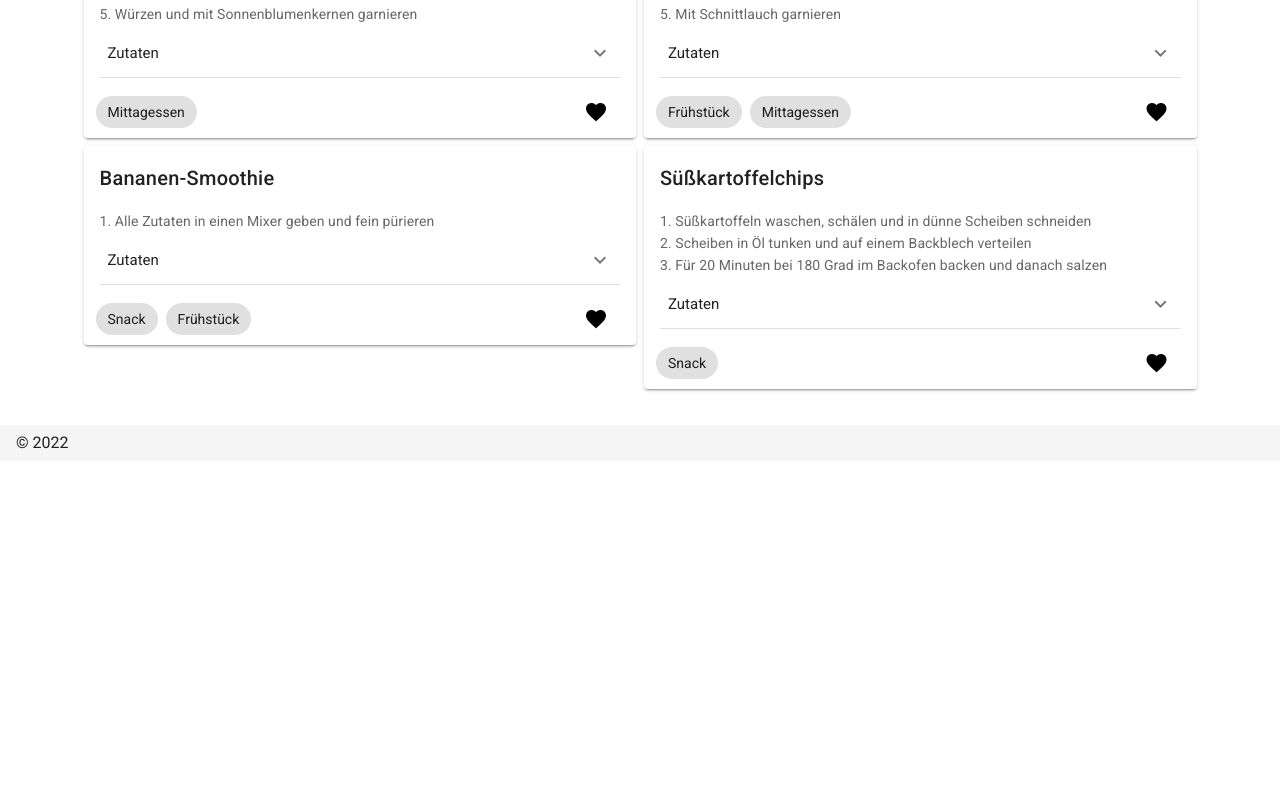
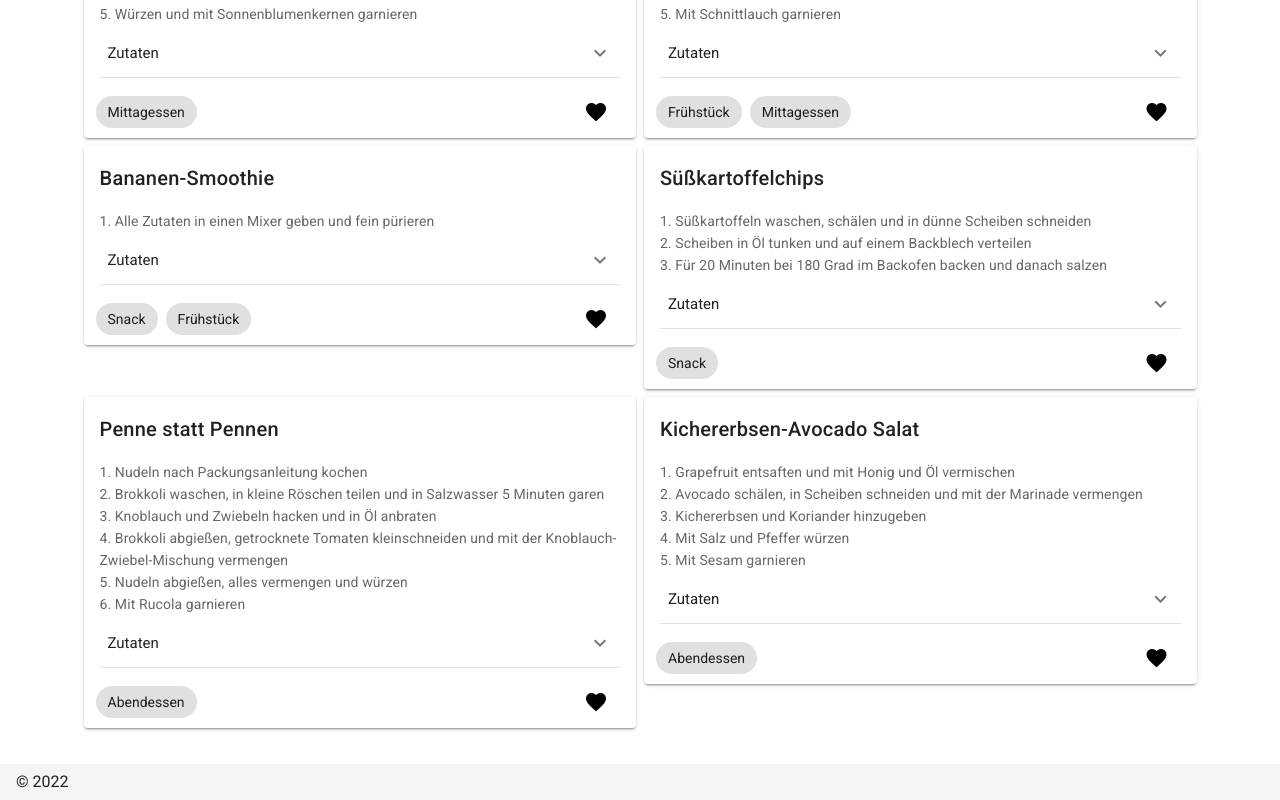
Before and after one commit to lailagryzik/Brain-Food, a Nuxt app: page /rezepte in a window 1280 px wide. Shown: the part 1196-1996 px from the top of the page. Before the commit the page ends 1657 px from the top, so only its background shows below. Built offline with nearby package versions, Linux system fonts and the light colour scheme.

Commit message:
add Rezepte

```diff
--- a/pages/rezepte.vue
+++ b/pages/rezepte.vue
@@ -423,6 +423,91 @@ export default {
           ],
           tageszeit: ["Snack"],
         },
+        {
+          title: "Penne statt Pennen",
+          description: [
+            "1. Nudeln nach Packungsanleitung kochen",
+            "2. Brokkoli waschen, in kleine Röschen teilen und in Salzwasser 5 Minuten garen",
+            "3. Knoblauch und Zwiebeln hacken und in Öl anbraten",
+            "4. Brokkoli abgießen, getrocknete Tomaten kleinschneiden und mit der Knoblauch-Zwiebel-Mischung vermengen",
+            "5. Nudeln abgießen, alles vermengen und würzen",
+            "6. Mit Rucola garnieren",
+          ],
+          zutaten: [
+            {
+              name: "Knoblauch",
+              menge: "1 Zehe",
+            },
+
+            {
+              name: "Zwiebel",
+              menge: "1",
+            },
+            {
+              name: "Brokkoli",
+              menge: "400 g",
+            },
+            {
+              name: "Ricotta",
+              menge: "100 g",
+            },
+            {
+              name: "Getrocknete Tomaten",
+              menge: "25 g",
+            },
+            {
+              name: "Rucola",
+              menge: "1 Bund",
+            },
+            {
+              name: "Vollkorn Penne",
+              menge: "350 g",
+            },
+          ],
+          tageszeit: ["Abendessen"],
+        },
+        {
+          title: "Kichererbsen-Avocado Salat",
+          description: [
+            "1. Grapefruit entsaften und mit Honig und Öl vermischen",
+            "2. Avocado schälen, in Scheiben schneiden und mit der Marinade vermengen",
+            "3. Kichererbsen und Koriander hinzugeben",
+            "4. Mit Salz und Pfeffer würzen",
+            "5. Mit Sesam garnieren",
+          ],
+          zutaten: [
+            {
+              name: "Grapefruit",
+              menge: "1",
+            },
+
+            {
+              name: "Honig",
+              menge: "3 TL",
+            },
+            {
+              name: "Öl",
+              menge: "2 EL",
+            },
+            {
+              name: "Sesam",
+              menge: "1 EL",
+            },
+            {
+              name: "Koriander",
+              menge: "1 Bund",
+            },
+            {
+              name: "Avocado",
+              menge: "1",
+            },
+            {
+              name: "Kichererbsen",
+              menge: "1 Dose",
+            },
+          ],
+          tageszeit: ["Abendessen"],
+        },
       ],
       favorites: [],
     };
```
